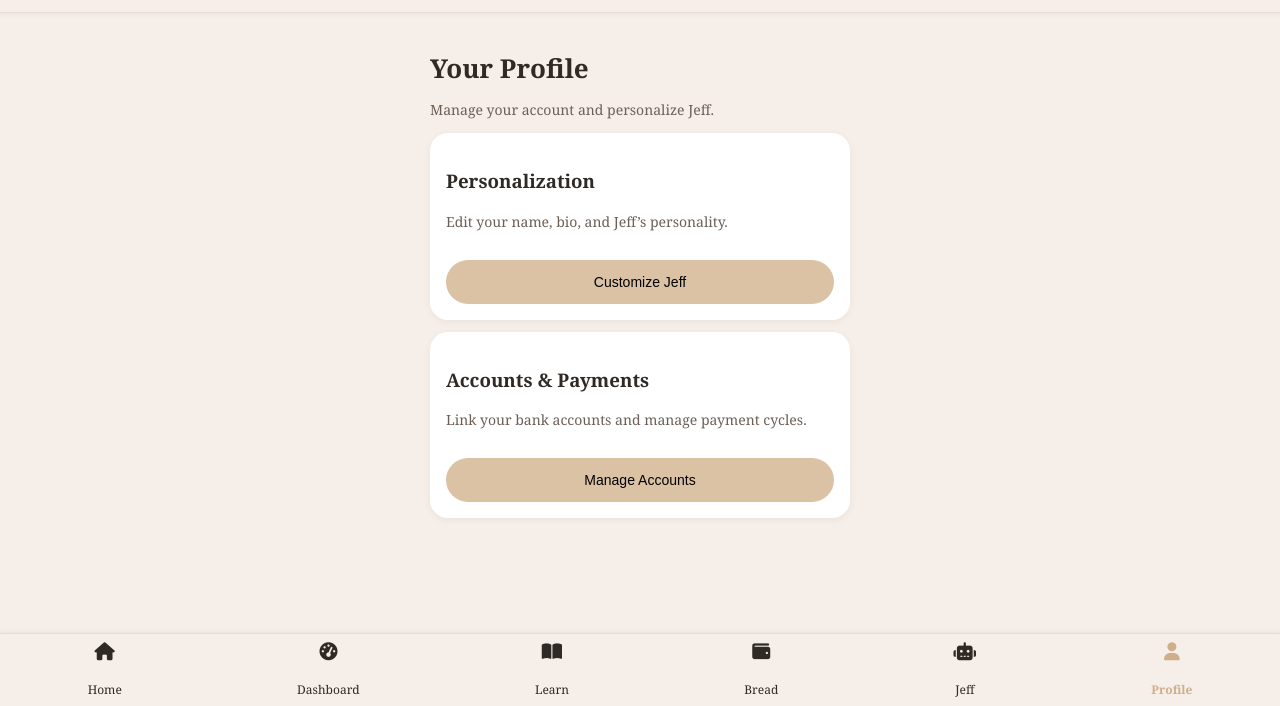
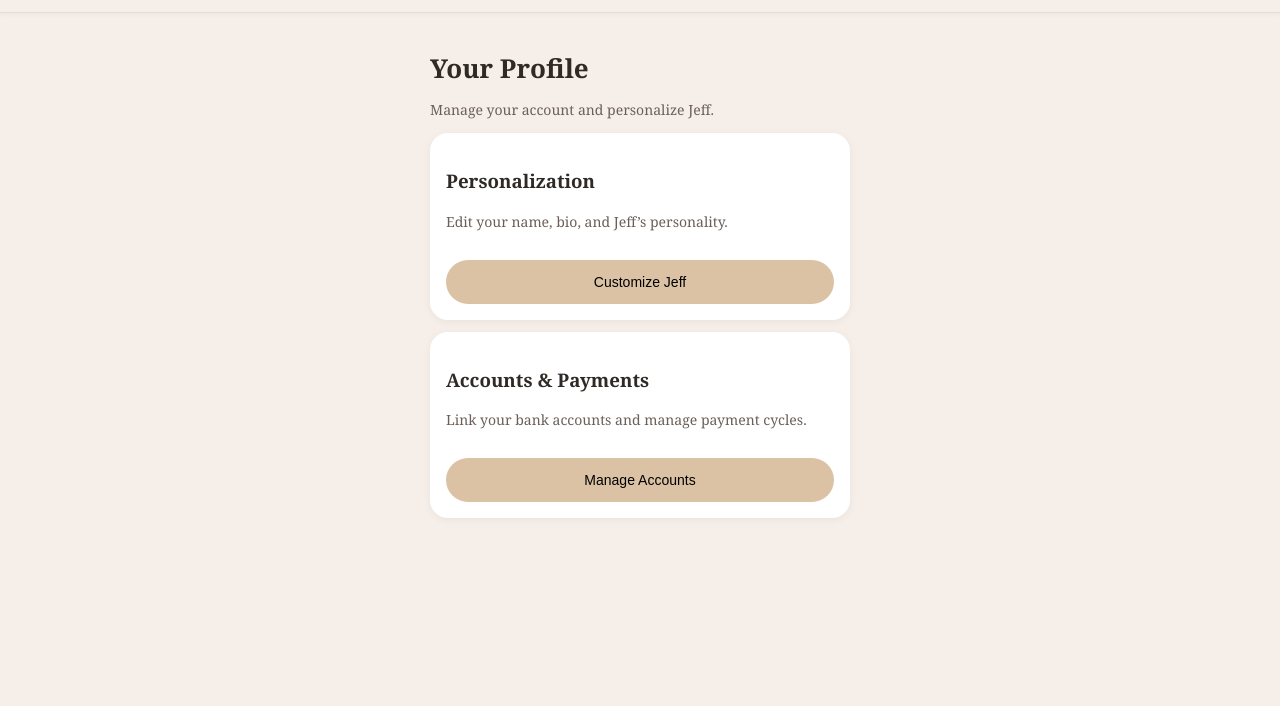
Before and after one commit to breadnbutterbank/bread-n-butter, a plain HTML site: page profile.html in a window 1280 px wide. Shown: the part 94-800 px from the top of the page. Drawn offline with Linux system fonts and the light colour scheme.

Commit message:
Update profile.html

```diff
--- a/profile.html
+++ b/profile.html
@@ -37,14 +37,5 @@
     </div>
   </div>
 
-  <div class="bottom-nav">
-    <a href="index.html"><i class="fas fa-home"></i><br>Home</a>
-    <a href="dashboard.html"><i class="fas fa-tachometer-alt"></i><br>Dashboard</a>
-    <a href="learn.html"><i class="fas fa-book-open"></i><br>Learn</a>
-    <a href="bread.html"><i class="fas fa-wallet"></i><br>Bread</a>
-    <a href="chat.html"><i class="fas fa-robot"></i><br>Jeff</a>
-    <a href="profile.html" class="active"><i class="fas fa-user"></i><br>Profile</a>
-  </div>
-
 </body>
 </html>
```
